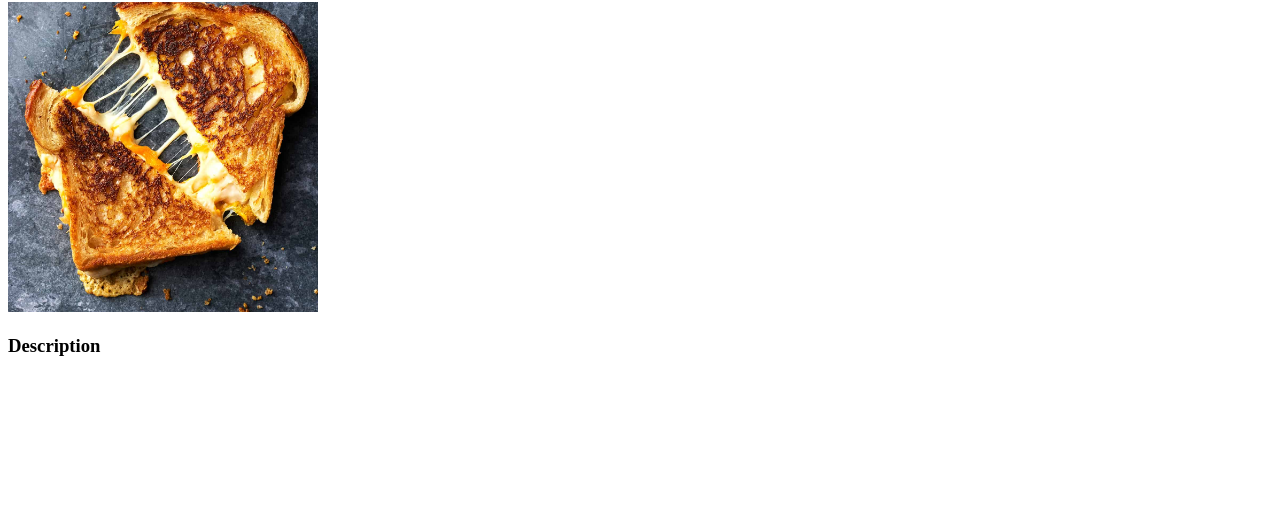
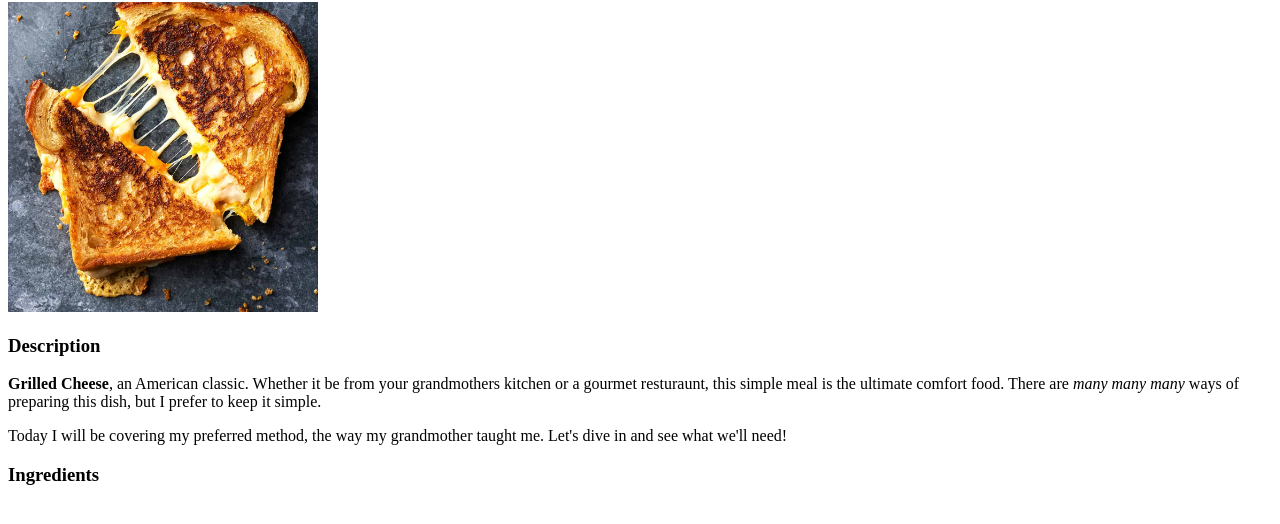
Before and after one commit to HabitualCarrot/odin-recipes, a plain HTML site: page recipes/grilled-cheese.html in a window 1280 px wide. Shown: the part 78-602 px from the top of the page. Drawn offline with Linux system fonts and the light colour scheme.

Commit message:
Add description to grilled cheese page

```diff
--- a/recipes/grilled-cheese.html
+++ b/recipes/grilled-cheese.html
@@ -10,5 +10,10 @@
     <img src="../img/grilled-cheese.jpg" alt="photo of grilled cheese" height="310" width="310">
 
     <h3>Description</h3>
+        <p><strong>Grilled Cheese</strong>, an American classic. Whether it be from your grandmothers kitchen or a gourmet resturaunt, this simple meal is the ultimate comfort food. There are <em>many many many</em> ways of preparing this dish, but I prefer to keep it simple.</p>
+        </p>
+        <p>Today I will be covering my preferred method, the way my grandmother taught me. Let's dive in and see what we'll need!</p>
+
+    <h3>Ingredients</h3>
 </body>
 </html>
```
